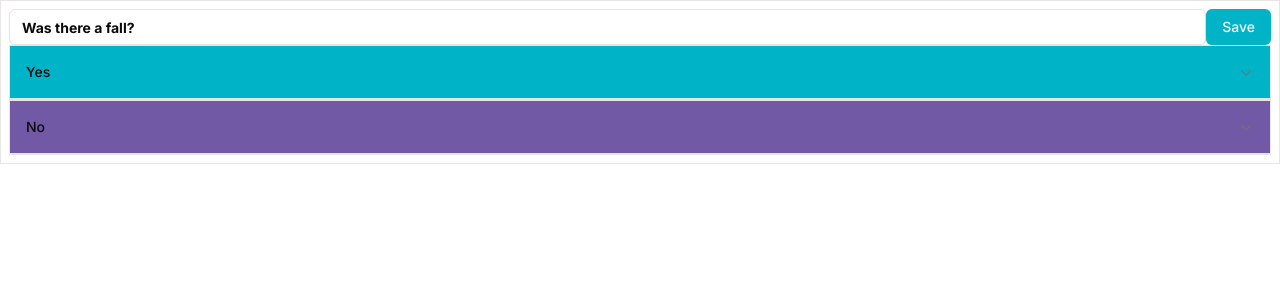
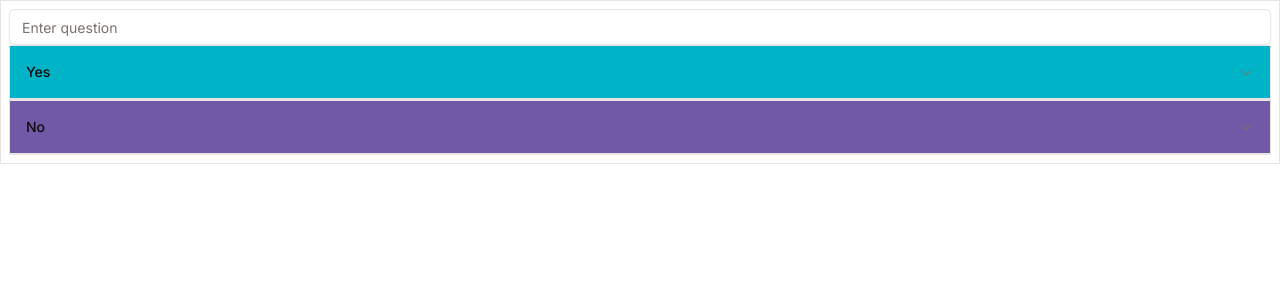
Before and after one commit to efiliba/wizard_maker, a Next.js app: page / in a window 1280 px wide. Shown: the top 300 px of the page. Built offline with nearby package versions, Linux system fonts and the light colour scheme.

Commit message:
Save edited actions to serverState

```diff
--- a/components/editActionsAndTriggers/EditActionsAndTriggers.tsx
+++ b/components/editActionsAndTriggers/EditActionsAndTriggers.tsx
@@ -10,6 +10,7 @@ import {
   DialogHeader,
   DialogTitle,
   DialogTrigger,
+  DialogClose,
   DialogFooter,
   Input,
 } from "@/components/ui";
@@ -53,7 +54,7 @@ export const EditActionsAndTriggers = ({ data, onUpdate }: Props) => {
 
   return (
     <Dialog>
-      <DialogTrigger>
+      <DialogTrigger asChild>
         <Button className="absolute top-0 right-0" text="Edit" />
       </DialogTrigger>
       <DialogContent>
@@ -64,16 +65,18 @@ export const EditActionsAndTriggers = ({ data, onUpdate }: Props) => {
             {actions.map((action, index) =>
               <Input ref={lastActionRef} key={index} type="text" value={action} onChange={handleActionChange(index)} onKeyUp={handleKeyPress} />
             )}
-            <Button text="Add new row" size="sm" onClick={handleAddNewAction} />
-            <div>Triggers:</div>
+            <Button text="Add new row" variant="secondary" size="sm" onClick={handleAddNewAction} />
+            {/* <div>Triggers:</div>
             {data.triggers?.map((trigger, index) =>
               <Input key={index} type="text" defaultValue={trigger} />
             )}
-            <Button text="Add new row" size="sm" onClick={handleAddNewTrigger} />
+            <Button text="Add new row" size="sm" onClick={handleAddNewTrigger} /> */}
           </DialogDescription>
         </DialogHeader>
         <DialogFooter>
-          <Button text="Update" onClick={handleUpdate} />
+          <DialogClose asChild>
+            <Button text="Update" onClick={handleUpdate} />
+          </DialogClose>
         </DialogFooter>
       </DialogContent>
     </Dialog>
--- a/components/maker/Maker.tsx
+++ b/components/maker/Maker.tsx
@@ -44,7 +44,7 @@ let serverState: WizardProps["step"] = {
   ],
 };
 
-// serverState = {}; // CHANGE THIS
+serverState = {}; // CHANGE THIS
 
 const mutateQuestionAtPath = async (state: WizardProps["step"], path: number[], question: string) => {
   const buildPath = path.map(p => `answers[${p}]`).concat('question').join('.');
@@ -91,7 +91,9 @@ export const Maker = () => {
   const handleUpdateActions = (path: number[]) => async (data: ActionsStep) => {
     "use server";
 
-    console.log("handleUpdateActions - Update serverState - using path with data", path, data);
+    mutateAnswerAtPath(serverState, path, data);
+
+    revalidatePath('/');
   };
 
   return (
--- a/components/nextQuestionOrActions/NextQuestionOrActions.tsx
+++ b/components/nextQuestionOrActions/NextQuestionOrActions.tsx
@@ -15,7 +15,7 @@ export const NextQuestionOrActions = ({ onAddNextQuestion, onAddActions }: Props
     <div className="font-bold">
       Are there more questions or actions to perform?
       <Button text="Next question" onClick={handleAddNextQuestion} />
-      <Button text="Actions" onClick={handleAddActions} />
+      <Button text="Actions" variant="secondary" onClick={handleAddActions} />
     </div>
   );
 };
--- a/components/question/EditQuestion.tsx
+++ /dev/null
@@ -1,36 +0,0 @@
-"use client";
-
-import { ChangeEvent, useState, useTransition } from 'react';
-import { ReloadIcon } from '@radix-ui/react-icons';
-
-import { Input, Button } from '@/components/ui';
-
-type Props = {
-  initialQuestion?: string,
-  onUpdateQuestion: (question: string) => Promise<void>,
-};
-
-export const EditQuestion = ({ initialQuestion = '', onUpdateQuestion }: Props) => {
-  const [question, setQuestion] = useState(initialQuestion);
-
-  const [pending, startTransition] = useTransition();
-
-  const handleUpdateQuestion = (input: ChangeEvent<HTMLInputElement>) => setQuestion(input.target.value);
-
-  const handleSaveQuestion = () => startTransition(() => onUpdateQuestion(question));
-
-  return (
-    <div className="grid grid-cols-[1fr_max-content]">
-      <Input type="text" placeholder="Enter question" value={question} onChange={handleUpdateQuestion} />
-      <Button disabled={pending} onClick={handleSaveQuestion}>
-        {pending
-          ? <>
-              <ReloadIcon className="mr-2 h-4 w-4 animate-spin" />
-              Saving
-            </>
-          : <>Save</>
-        }
-      </Button>
-    </div>
-  );
-};
--- a/components/question/Question.tsx
+++ b/components/question/Question.tsx
@@ -1,22 +1,52 @@
-import { EditQuestion } from './EditQuestion';
+"use client";
+
+import { ChangeEvent, useState, useTransition } from 'react';
+import { ReloadIcon } from '@radix-ui/react-icons';
+
+import { Input } from '@/components/ui';
 
 type Props = {
   editMode?: false,
   question: string,
-  onSave?: (question: string) => Promise<void>,
+  onSave?: (text: string) => Promise<void>,
 } | {
   editMode: true,
   question?: string,
-  onSave: (question: string) => Promise<void>,
+  onSave: (text: string) => Promise<void>,
 };
 
-export const Question = ({ editMode, question, onSave = () => Promise.resolve() }: Props) => {
+export const Question = ({ editMode, question = '', onSave = () => Promise.resolve() }: Props) => {
+  const [text, setQuestion] = useState(question);
+
+  const [dirty, setDirty] = useState(false);
+
+  const [pending, startTransition] = useTransition();
+
+  const handleUpdateQuestion = (input: ChangeEvent<HTMLInputElement>) => {
+    setQuestion(input.target.value);
+    setDirty(true);
+  };
+
+  const handleSaveQuestion = () => {
+    if (dirty) {
+      startTransition(() => onSave(text));
+      setDirty(false);
+    }
+  };
+
   return (
-    <div className="font-bold">
-      {editMode
-        ? <EditQuestion initialQuestion={question} onUpdateQuestion={onSave}/>
-        : question
-      }
+    <div className="grid grid-cols-[1fr_max-content] items-center">
+      <Input
+        className={`${editMode ? '' : 'font-bold'}`}
+        type="text"
+        disabled={pending}
+        readOnly={!editMode}
+        placeholder="Enter question"
+        value={text}
+        onChange={handleUpdateQuestion}
+        onBlur={handleSaveQuestion}
+      />
+      {pending && <ReloadIcon className="mx-2 h-4 w-4 animate-spin" />}
     </div>
   );
 };
--- a/components/ui/dialog.tsx
+++ b/components/ui/dialog.tsx
@@ -9,6 +9,8 @@ import { cn } from "@/lib/utils"
 const Dialog = DialogPrimitive.Root
 
 const DialogTrigger = DialogPrimitive.Trigger
+
+const DialogClose = DialogPrimitive.Close
 
 const DialogPortal = ({
   className,
@@ -115,6 +117,7 @@ DialogDescription.displayName = DialogPrimitive.Description.displayName
 export {
   Dialog,
   DialogTrigger,
+  DialogClose,
   DialogContent,
   DialogHeader,
   DialogFooter,
```
